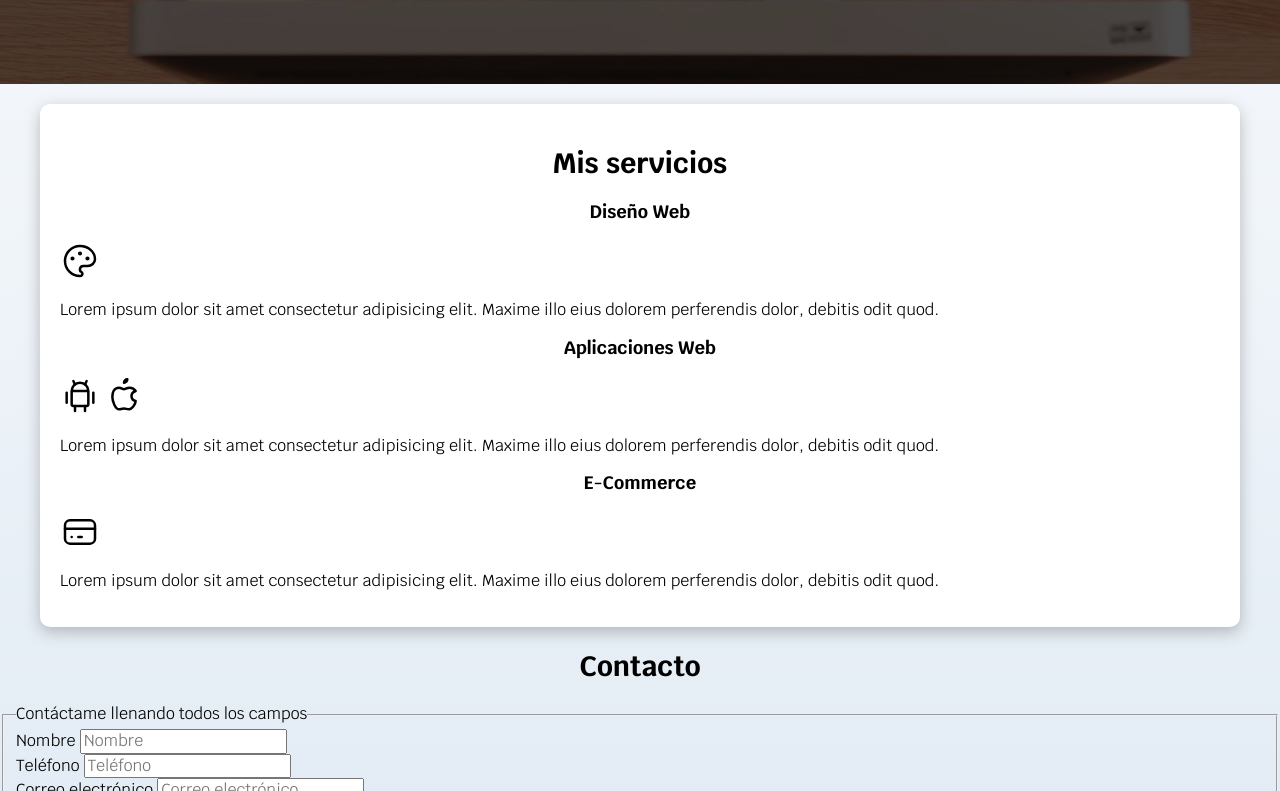
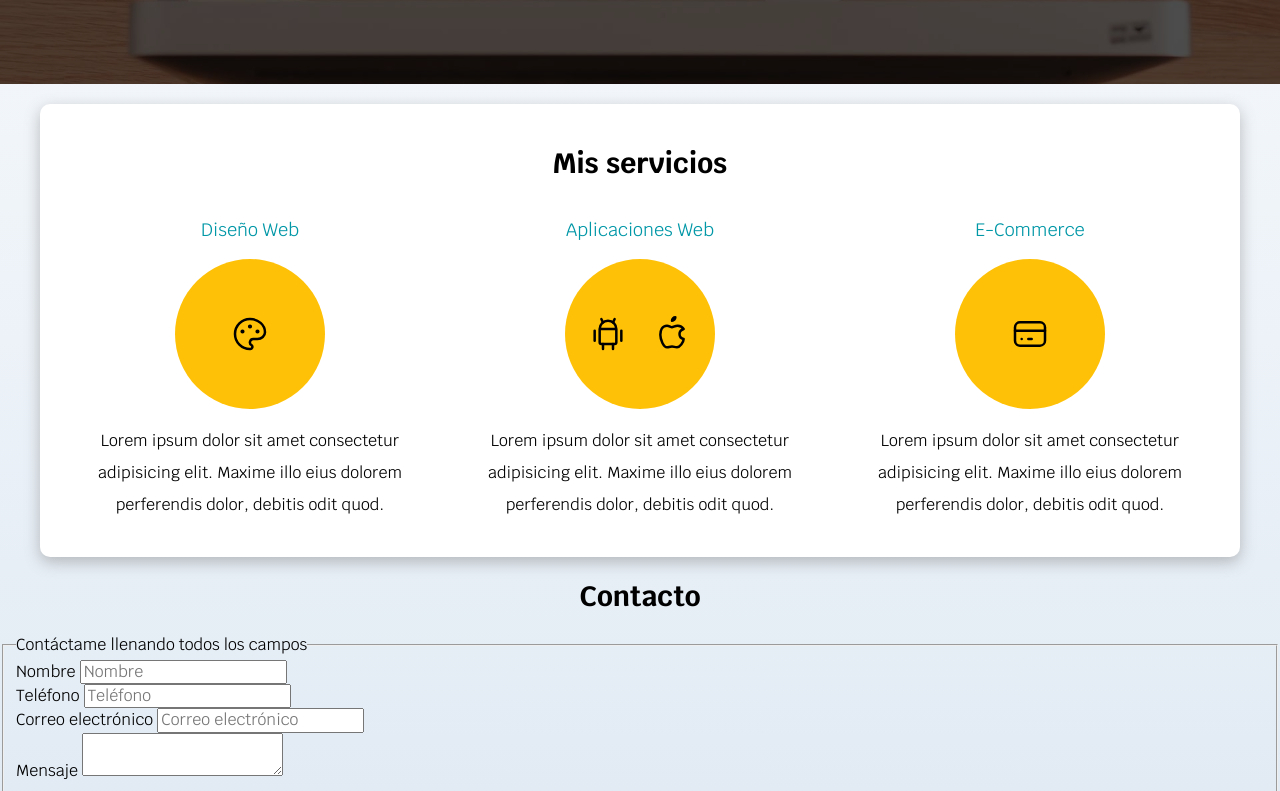
Before and after one commit to AxelDali/freelancer-website, a plain HTML site: page index.html in a window 1280 px wide. Shown: the part 504-1295 px from the top of the page. Drawn offline with Linux system fonts and the light colour scheme.

Commit message:
Add styles for services section

```diff
--- a/css/styles.css
+++ b/css/styles.css
@@ -141,3 +141,38 @@ h1, h2, h3 {
     display: flex;
     align-items: flex-end;
 }
+
+/* Services */
+@media (min-width: 768px) {
+    .services {
+        display: grid;
+        grid-template-columns: repeat(3, 1fr);
+        column-gap: 1rem;
+    }
+}
+
+.service {
+    display: flex;
+    flex-direction: column;
+    align-items: center;
+}
+
+.service h3 {
+    color: var(--secondary);
+    font-weight: 400;
+}
+
+.service p {
+    line-height: 2;
+    text-align: center;
+}
+
+.service .icons {
+    height: 15rem;
+    width: 15rem;
+    background-color: var(--primary);
+    border-radius: 50%;
+    display: flex;
+    justify-content: space-evenly;
+    align-items: center;
+}
--- a/index.html
+++ b/index.html
@@ -45,8 +45,10 @@
 
     <main class="container shadow">
         <h2>Mis servicios</h2>
-        <section>
+        <div class="services">
+            <section class="service">
                 <h3>Diseño Web</h3>
+                <div class="icons">
                     <svg xmlns="http://www.w3.org/2000/svg" class="icon icon-tabler icon-tabler-palette" width="40" height="40" viewBox="0 0 24 24" stroke-width="1.5" stroke="#000000" fill="none" stroke-linecap="round" stroke-linejoin="round">
                         <path stroke="none" d="M0 0h24v24H0z" fill="none"/>
                         <path d="M12 21a9 9 0 1 1 0 -18a9 8 0 0 1 9 8a4.5 4 0 0 1 -4.5 4h-2.5a2 2 0 0 0 -1 3.75a1.3 1.3 0 0 1 -1 2.25" />
@@ -54,12 +56,14 @@
                         <circle cx="12" cy="7.5" r=".5" fill="currentColor" />
                         <circle cx="16.5" cy="10.5" r=".5" fill="currentColor" />
                     </svg>
+                </div>
                 <p>Lorem ipsum dolor sit amet consectetur adipisicing elit. Maxime illo eius dolorem perferendis dolor,
                 debitis odit quod.</p>
             </section>
 
-        <section>
+            <section class="service">
                 <h3>Aplicaciones Web</h3>
+                <div class="icons">
                     <svg xmlns="http://www.w3.org/2000/svg" class="icon icon-tabler icon-tabler-brand-android" width="40" height="40" viewBox="0 0 24 24" stroke-width="1.5" stroke="#000000" fill="none" stroke-linecap="round" stroke-linejoin="round">
                         <path stroke="none" d="M0 0h24v24H0z" fill="none"/>
                         <line x1="4" y1="10" x2="4" y2="16" />
@@ -75,12 +79,14 @@
                         <path d="M9 7c-3 0 -4 3 -4 5.5c0 3 2 7.5 4 7.5c1.088 -.046 1.679 -.5 3 -.5c1.312 0 1.5 .5 3 .5s4 -3 4 -5c-.028 -.01 -2.472 -.403 -2.5 -3c-.019 -2.17 2.416 -2.954 2.5 -3c-1.023 -1.492 -2.951 -1.963 -3.5 -2c-1.433 -.111 -2.83 1 -3.5 1c-.68 0 -1.9 -1 -3 -1z" />
                         <path d="M12 4a2 2 0 0 0 2 -2a2 2 0 0 0 -2 2" />
                     </svg>
+                </div>
                 <p>Lorem ipsum dolor sit amet consectetur adipisicing elit. Maxime illo eius dolorem perferendis dolor,
                 debitis odit quod.</p>
             </section>
 
-        <section>
+            <section class="service">
                 <h3>E-Commerce</h3>
+                <div class="icons">
                     <svg xmlns="http://www.w3.org/2000/svg" class="icon icon-tabler icon-tabler-credit-card" width="40" height="40" viewBox="0 0 24 24" stroke-width="1.5" stroke="#000000" fill="none" stroke-linecap="round" stroke-linejoin="round">
                         <path stroke="none" d="M0 0h24v24H0z" fill="none"/>
                         <rect x="3" y="5" width="18" height="14" rx="3" />
@@ -88,9 +94,11 @@
                         <line x1="7" y1="15" x2="7.01" y2="15" />
                         <line x1="11" y1="15" x2="13" y2="15" />
                     </svg>
+                </div>
                 <p>Lorem ipsum dolor sit amet consectetur adipisicing elit. Maxime illo eius dolorem perferendis dolor,
                 debitis odit quod.</p>
             </section>
+        </div> <!-- .services -->
     </main>
 
     <section>
```
Lines whose indentation alone changed are shown as unchanged.
